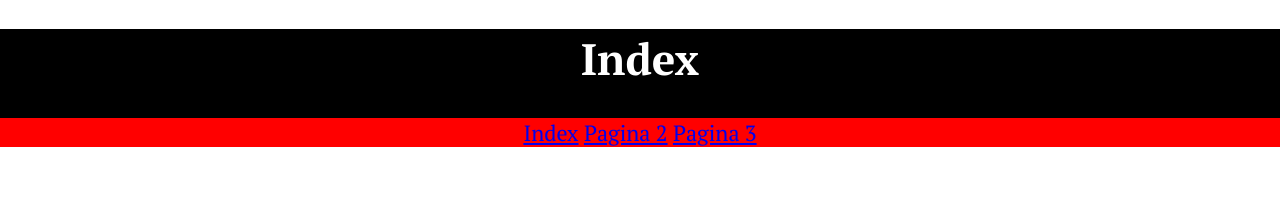
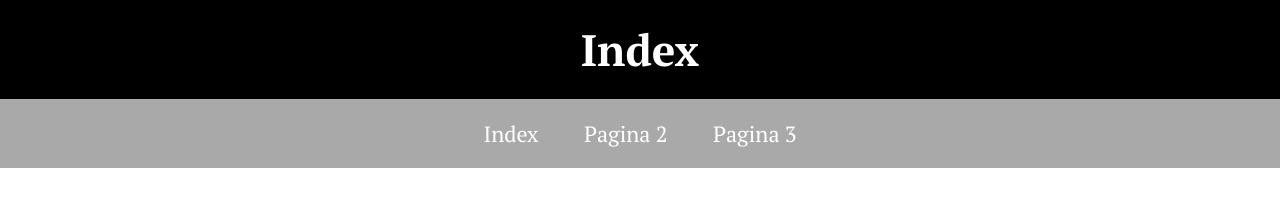
Before and after one commit to 244hunter244/Cabe-alho-com-barra-de-de-Navega-o, a plain HTML site: page index.html in a window 1280 px wide. Drawn offline with Linux system fonts and the light colour scheme.

Commit message:
removi bordas e melhorei identação

```diff
--- a/style.css
+++ b/style.css
@@ -1,9 +1,6 @@
 @import url('https://fonts.googleapis.com/css2?family=PT+Serif:ital,wght@0,400;0,700;1,400;1,700&display=swap');
 header{
     background-color: black;
-}
-nav{
-    background-color: red;
 }
 body{
  margin: 0;
@@ -13,3 +10,24 @@ body{
  color:white;
  font-size: 22px;
 }
+h1{
+    margin: 0;
+    padding: 20px;
+}
+nav{
+    background-color:darkgray;
+    padding: 20px;
+}
+a{
+   color: white;
+   text-decoration: none;
+   padding: 20px;
+}
+a:visited{
+    color:white;
+}
+a:hover{
+    background-color: dimgray;
+    padding: 10px 20px 10px 20px;
+    border-radius: 10px;
+}
```
